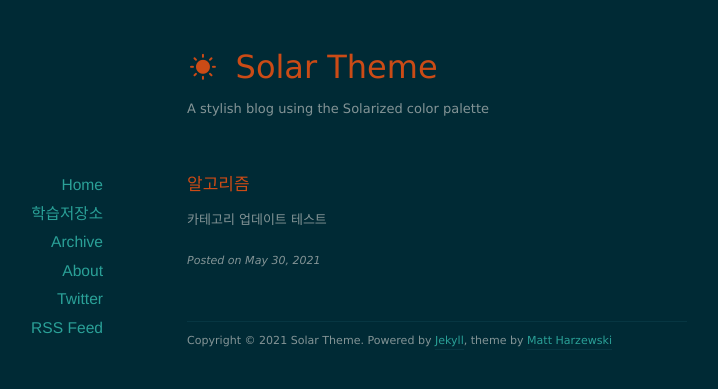
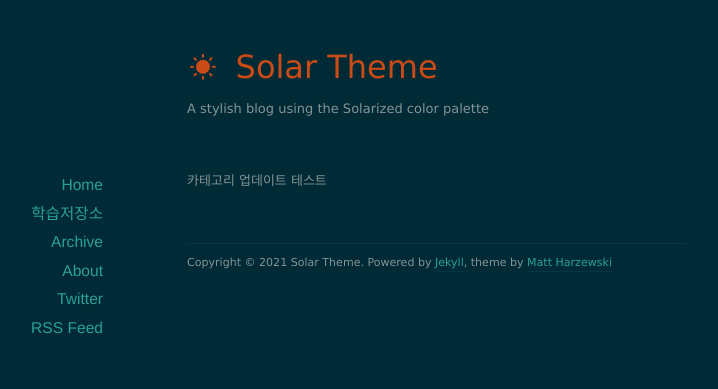
Before and after one commit to Zundal/Zundal.github.io, a Jekyll site: the page built from study/study-page.markdown, in a window 1280 px wide. Shown: the top 389 px of the page, without its empty margins (203-921 px from the left). Built offline with Jekyll 4.4.1, drawn with Linux system fonts in a browser that asks for light colours; nearby versions of some CDN libraries.

Commit message:
study page 고침

```diff
--- a/study/study-page.markdown
+++ b/study/study-page.markdown
@@ -1,8 +1,6 @@
 ---
-layout: post
+layout: default
 title:  "알고리즘"
-date:   2021-05-30 13:02:11
-categories: category update
 ---
 
 카테고리 업데이트 테스트
```
